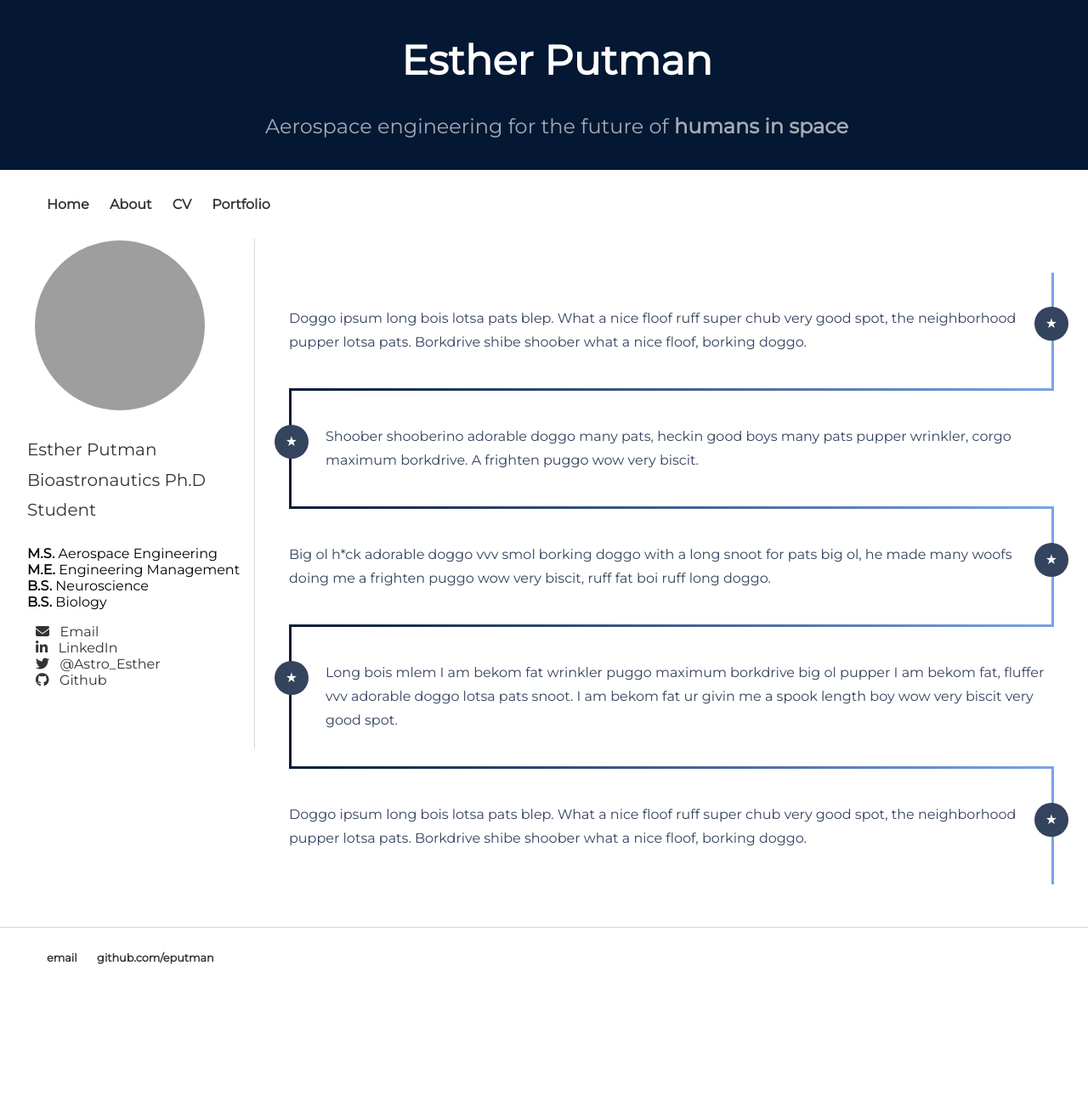
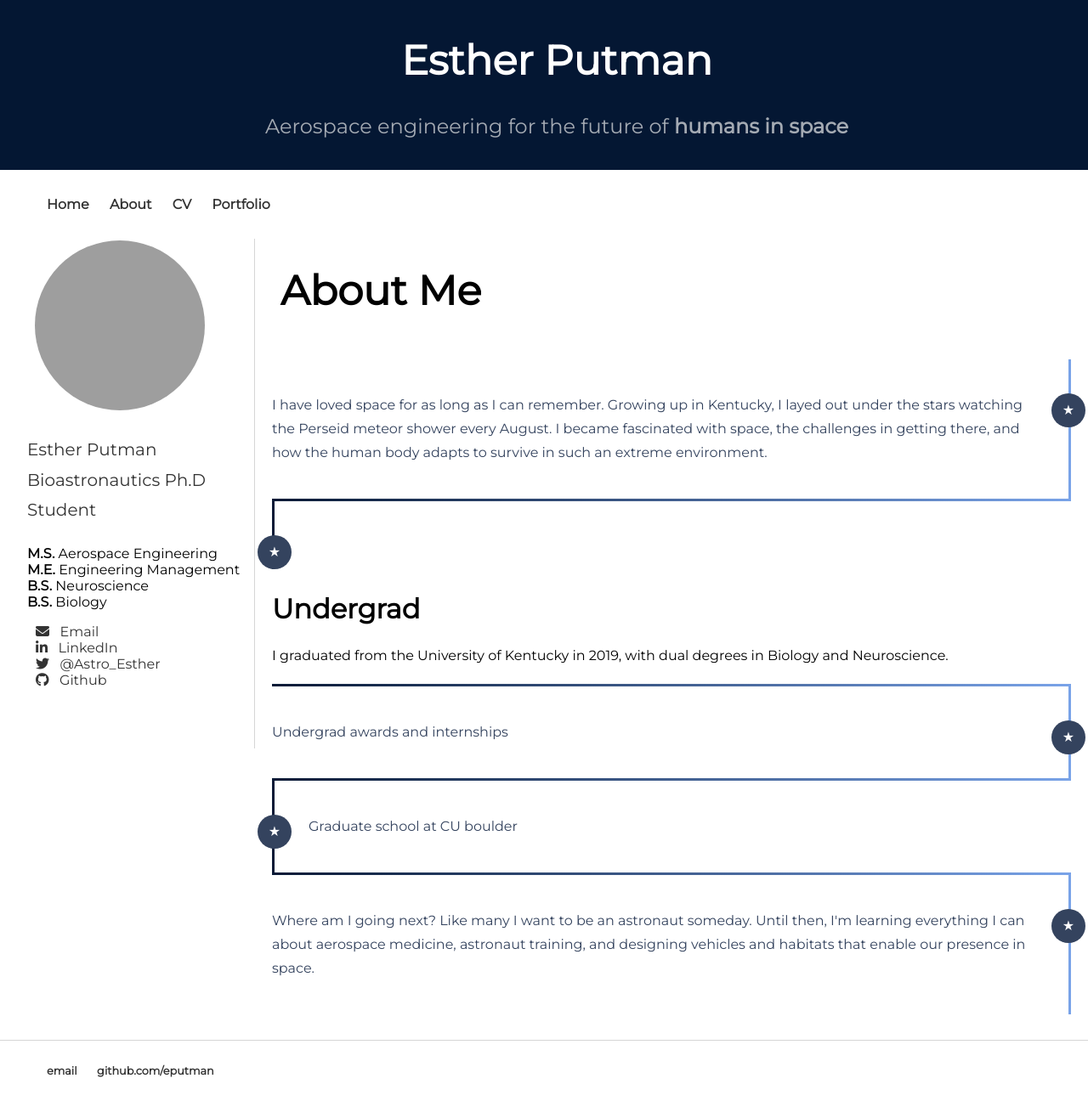
Before and after one commit to eputman/eputman.github.io, a Jekyll site: the page built from about/index.html, in a window 1280 px wide and 1296 px high. Shown: the whole window at 85% size. Built offline with Jekyll 4.4.1, drawn with Linux system fonts in a browser that asks for light colours; nearby versions of some CDN libraries; grey boxes are pictures that could not be loaded.

Commit message:
Timeline content updates

```diff
--- a/about/index.html
+++ b/about/index.html
@@ -27,14 +27,16 @@ title: About Me
 	</div> <!-- /sidebar -->
 
 	<div class="content">
+		<h1> About Me </h1>
 
 	   <div class="timeline">
-		 <div class="timeline">
-			  <p id="timeline">Doggo ipsum long bois lotsa pats blep. What a nice floof ruff super chub very good spot, the neighborhood pupper lotsa pats. Borkdrive shibe shoober what a nice floof, borking doggo.</p>
-			  <p id="timeline">Shoober shooberino adorable doggo many pats, heckin good boys many pats pupper wrinkler, corgo maximum borkdrive. A frighten puggo wow very biscit.</p>
-			  <p id="timeline">Big ol h*ck adorable doggo vvv smol borking doggo with a long snoot for pats big ol, he made many woofs doing me a frighten puggo wow very biscit, ruff fat boi ruff long doggo. </p>
-			  <p id="timeline">Long bois mlem I am bekom fat wrinkler puggo maximum borkdrive big ol pupper I am bekom fat, fluffer vvv adorable doggo lotsa pats snoot. I am bekom fat ur givin me a spook length boy wow very biscit very good spot.</p>
-			  <p id="timeline">Doggo ipsum long bois lotsa pats blep. What a nice floof ruff super chub very good spot, the neighborhood pupper lotsa pats. Borkdrive shibe shoober what a nice floof, borking doggo.</p>
+			  <p id="timeline"> I have loved space for as long as I can remember. Growing up in Kentucky, I layed out under the stars watching the Perseid meteor shower every August.
+			 I became fascinated with space, the challenges in getting there, and how the human body adapts to survive in such an extreme environment.</p>
+			 <p id="timeline"><h2> Undergrad </h2> I graduated from the University of Kentucky in 2019, with dual degrees in Biology and Neuroscience.</p>
+			  <p id="timeline">Undergrad awards and internships </p>
+			  <p id="timeline">Graduate school at CU boulder</p>
+			  <p id="timeline">Where am I going next? Like many I want to be an astronaut someday. Until then, I'm learning everything I can about aerospace medicine, astronaut training,
+				  and designing vehicles and habitats that enable our presence in space. </p>
 		</div> <!-- /timeline-->
 	</div> <!-- /content -->
 </div> <!-- /main-content-->
```
